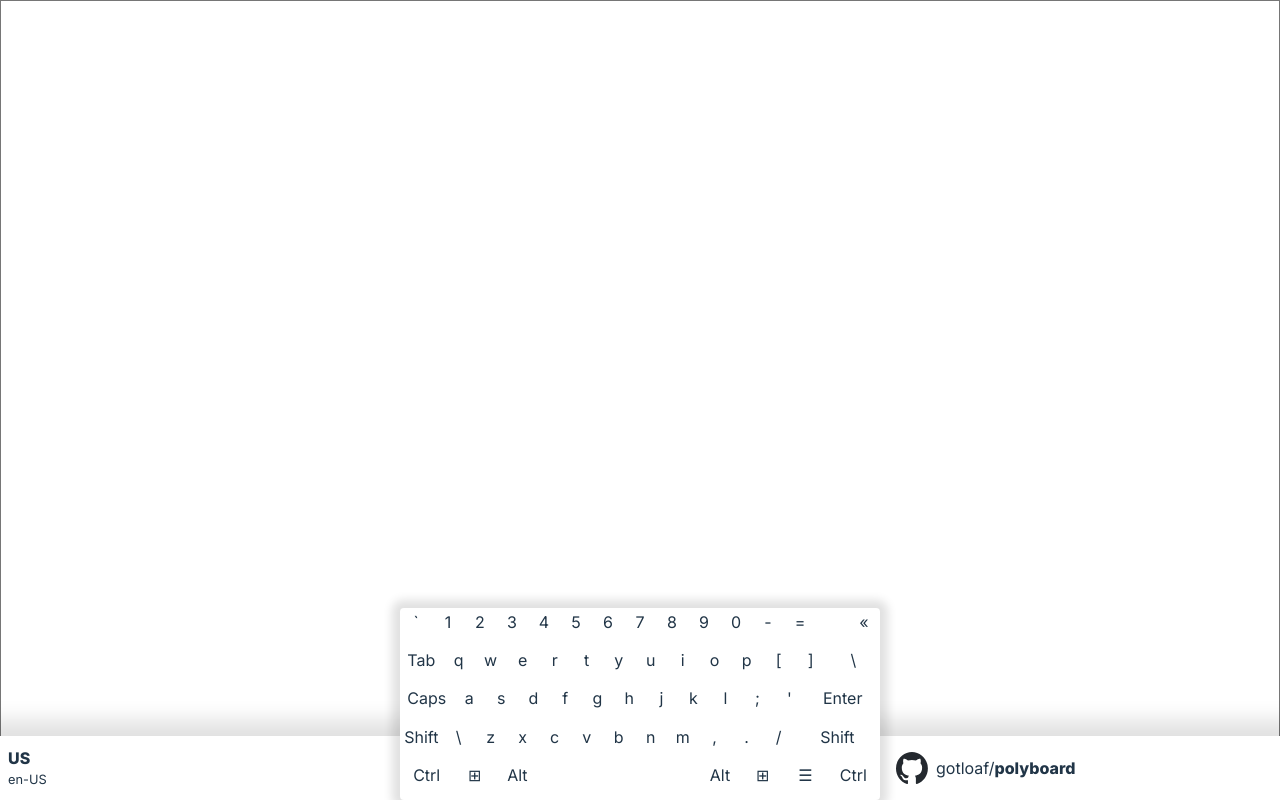
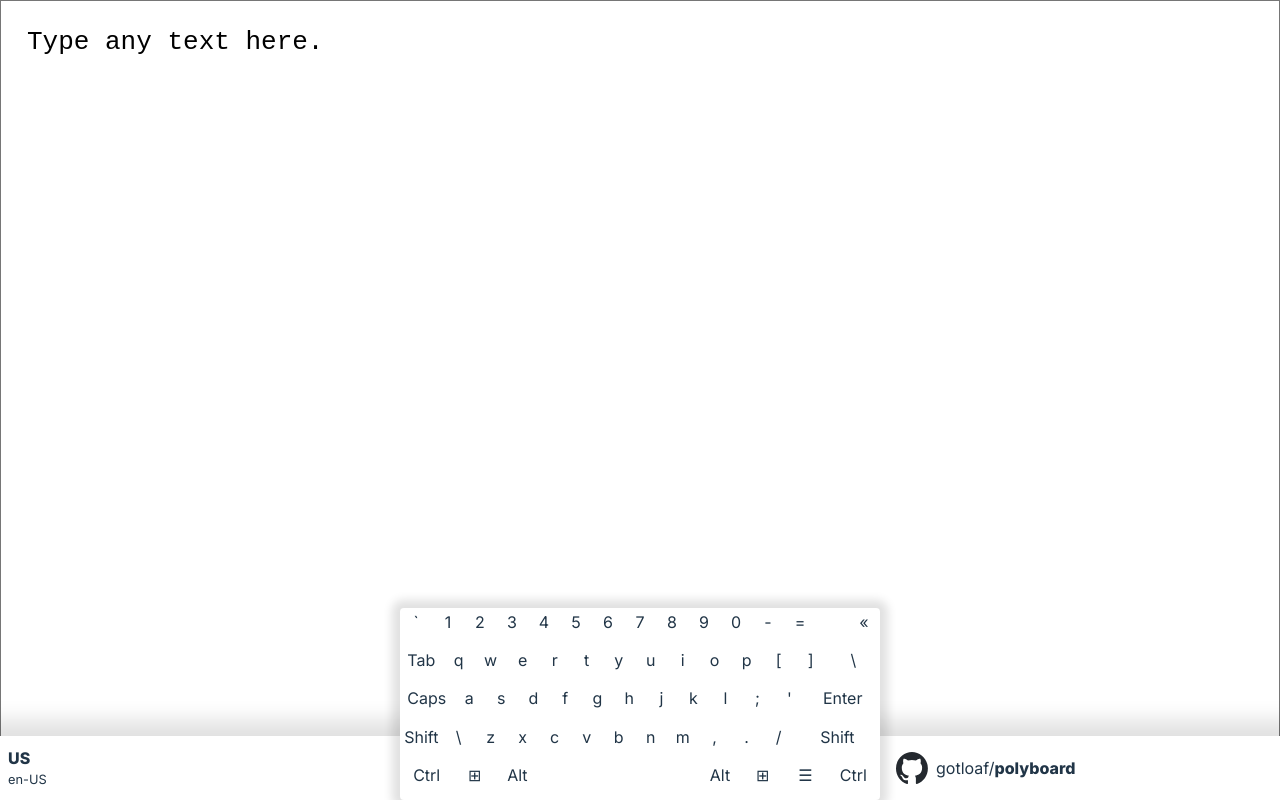
Before and after one commit to gotloaf/polyboard, a React (Vite) app: page / in a window 1280 px wide. Built offline with nearby package versions, Linux system fonts and the light colour scheme.

Commit message:
Fix enter not working

```diff
--- a/src/App.tsx
+++ b/src/App.tsx
@@ -8,7 +8,7 @@ import KeyboardLayoutDisplay from './keyboard/preview';
 function App() {
   // Text content management
   const textArea = useRef<HTMLTextAreaElement>(null);
-  const [textContent, setTextContent] = useState("");
+  const [textContent, setTextContent] = useState("Type any text here.");
   const selectionArea = useRef<[number, number] | undefined>();
   const [deadKey, setDeadKey] = useState<string | null>(null);
 
@@ -107,6 +107,14 @@ function App() {
                 beforeText.length, beforeText.length
               ];
             }
+
+          // Enter - just insert a line break
+          } else if (event.code == 'Enter') {
+            event.preventDefault();
+            setTextContent(beforeText + "\n" + afterText);
+            selectionArea.current = [
+              beforeText.length + 1, beforeText.length + 1
+            ];
 
           // Standard keyboard handling, mapped according to the layout.
           } else if (event.code in layout.bindings) {
```
